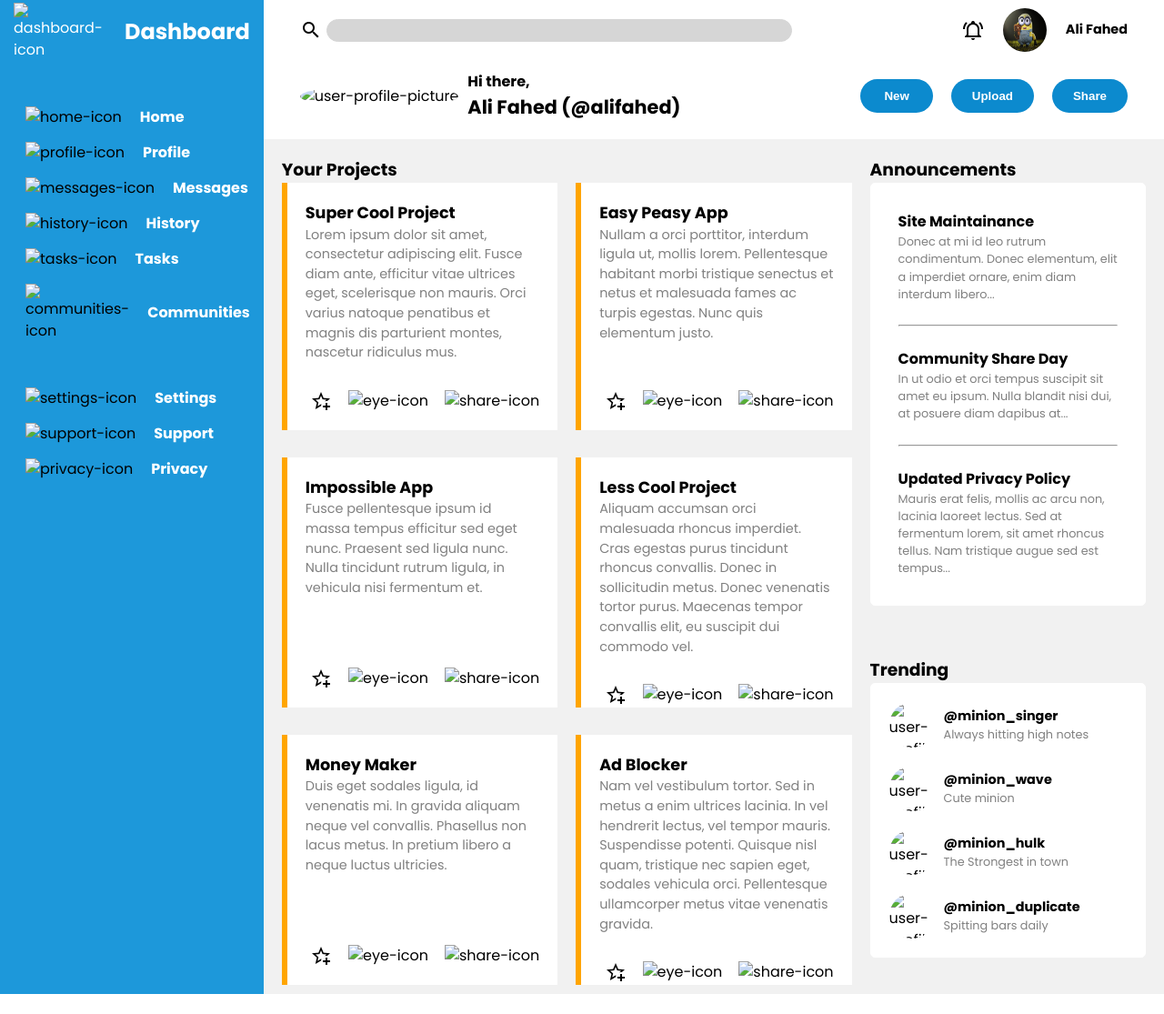
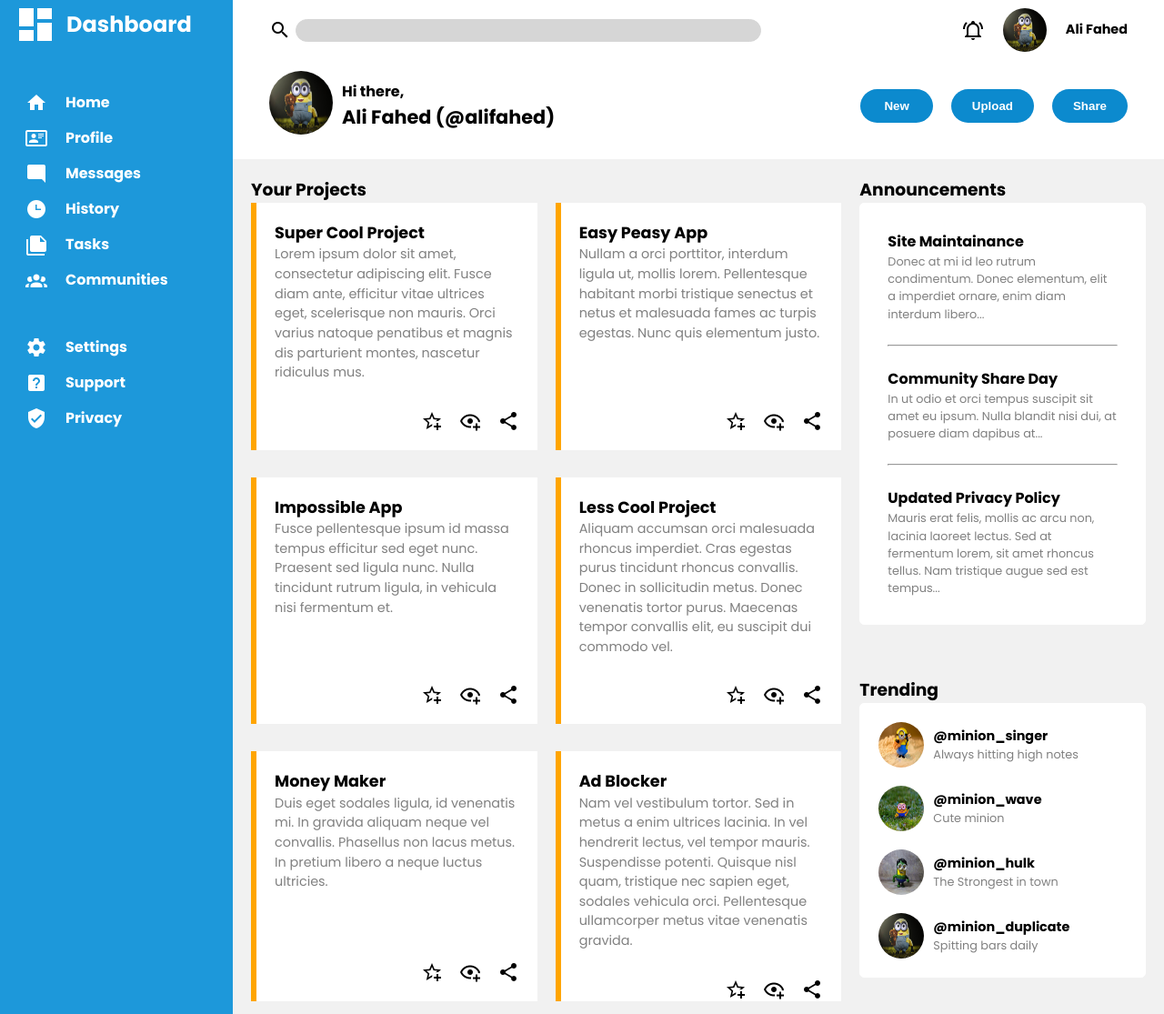
Before and after one commit to AliFahed/Admin-Dashboard, a plain HTML site: page index.html in a window 1280 px wide. Shown: the part 12-1127 px from the top of the page at 91% size. Before the commit the page ends 1105 px from the top, so only its background shows below. Drawn offline with Linux system fonts and the light colour scheme; the site is published under a folder, as on GitHub Pages, so addresses that start at the root find nothing.

Commit message:
Fix all images path

```diff
--- a/index.html
+++ b/index.html
@@ -36,7 +36,7 @@
             <div class="main-user-profile-picture">
               <img
                 class="user-main-profile-picture"
-                src="/images/minion-profile-picture.jpg"
+                src="./images/minion-profile-picture.jpg"
                 alt="user-profile-picture"
               />
             </div>
@@ -54,33 +54,33 @@
       </header>
       <aside class="sidebar">
         <div class="dashboard">
-          <img src="/images/dashboard-icon.png" alt="dashboard-icon" />
+          <img src="./images/dashboard-icon.png" alt="dashboard-icon" />
           <h1>Dashboard</h1>
         </div>
         <div class="home-section">
           <ul>
             <li>
-              <img src="/images/home-icon.png" alt="home-icon" />
+              <img src="./images/home-icon.png" alt="home-icon" />
               <a href="#">Home</a>
             </li>
             <li>
-              <img src="/images/profile-icon.png" alt="profile-icon" />
+              <img src="./images/profile-icon.png" alt="profile-icon" />
               <a href="#">Profile</a>
             </li>
             <li>
-              <img src="/images/messages-icon.png" alt="messages-icon" />
+              <img src="./images/messages-icon.png" alt="messages-icon" />
               <a href="#">Messages</a>
             </li>
             <li>
-              <img src="/images/history-icon.png" alt="history-icon" />
+              <img src="./images/history-icon.png" alt="history-icon" />
               <a href="#">History</a>
             </li>
             <li>
-              <img src="/images/tasks-icon.png" alt="tasks-icon" />
+              <img src="./images/tasks-icon.png" alt="tasks-icon" />
               <a href="#">Tasks</a>
             </li>
             <li>
-              <img src="/images/communities-icon.png" alt="communities-icon" />
+              <img src="./images/communities-icon.png" alt="communities-icon" />
               <a href="#">Communities</a>
             </li>
           </ul>
@@ -88,15 +88,15 @@
         <div class="settings-section">
           <ul>
             <li>
-              <img src="/images/settings-icon.png" alt="settings-icon" />
+              <img src="./images/settings-icon.png" alt="settings-icon" />
               <a href="#">Settings</a>
             </li>
             <li>
-              <img src="/images/support-icon.png" alt="support-icon" />
+              <img src="./images/support-icon.png" alt="support-icon" />
               <a href="#">Support</a>
             </li>
             <li>
-              <img src="/images/privacy-icon.png" alt="privacy-icon" />
+              <img src="./images/privacy-icon.png" alt="privacy-icon" />
               <a href="#">Privacy</a>
             </li>
           </ul>
@@ -117,9 +117,9 @@
                 </p>
               </div>
               <div class="interaction-buttons">
-                <img src="images/star-icon.png" alt="star-icon" />
-                <img src="/images/eye-icon.png" alt="eye-icon" />
-                <img src="/images/share-icon.png" alt="share-icon" />
+                <img src="./images/star-icon.png" alt="star-icon" />
+                <img src="./images/eye-icon.png" alt="eye-icon" />
+                <img src="./images/share-icon.png" alt="share-icon" />
               </div>
             </div>
             <div class="project-container">
@@ -132,9 +132,9 @@
                 </p>
               </div>
               <div class="interaction-buttons">
-                <img src="images/star-icon.png" alt="star-icon" />
-                <img src="/images/eye-icon.png" alt="eye-icon" />
-                <img src="/images/share-icon.png" alt="share-icon" />
+                <img src="./images/star-icon.png" alt="star-icon" />
+                <img src="./images/eye-icon.png" alt="eye-icon" />
+                <img src="./images/share-icon.png" alt="share-icon" />
               </div>
             </div>
             <div class="project-container">
@@ -147,9 +147,9 @@
                 </p>
               </div>
               <div class="interaction-buttons">
-                <img src="images/star-icon.png" alt="star-icon" />
-                <img src="/images/eye-icon.png" alt="eye-icon" />
-                <img src="/images/share-icon.png" alt="share-icon" />
+                <img src="./images/star-icon.png" alt="star-icon" />
+                <img src="./images/eye-icon.png" alt="eye-icon" />
+                <img src="./images/share-icon.png" alt="share-icon" />
               </div>
             </div>
             <div class="project-container">
@@ -163,9 +163,9 @@
                 </p>
               </div>
               <div class="interaction-buttons">
-                <img src="images/star-icon.png" alt="star-icon" />
-                <img src="/images/eye-icon.png" alt="eye-icon" />
-                <img src="/images/share-icon.png" alt="share-icon" />
+                <img src="./images/star-icon.png" alt="star-icon" />
+                <img src="./images/eye-icon.png" alt="eye-icon" />
+                <img src="./images/share-icon.png" alt="share-icon" />
               </div>
             </div>
             <div class="project-container">
@@ -178,9 +178,9 @@
                 </p>
               </div>
               <div class="interaction-buttons">
-                <img src="images/star-icon.png" alt="star-icon" />
-                <img src="/images/eye-icon.png" alt="eye-icon" />
-                <img src="/images/share-icon.png" alt="share-icon" />
+                <img src="./images/star-icon.png" alt="star-icon" />
+                <img src="./images/eye-icon.png" alt="eye-icon" />
+                <img src="./images/share-icon.png" alt="share-icon" />
               </div>
             </div>
             <div class="project-container">
@@ -195,9 +195,9 @@
                 </p>
               </div>
               <div class="interaction-buttons">
-                <img src="images/star-icon.png" alt="star-icon" />
-                <img src="/images/eye-icon.png" alt="eye-icon" />
-                <img src="/images/share-icon.png" alt="share-icon" />
+                <img src="./images/star-icon.png" alt="star-icon" />
+                <img src="./images/eye-icon.png" alt="eye-icon" />
+                <img src="./images/share-icon.png" alt="share-icon" />
               </div>
             </div>
           </div>
@@ -234,7 +234,7 @@
           <div class="trending-container">
             <div class="user-profile">
               <img
-                src="/images/minion-playing-guitar.jpg"
+                src="./images/minion-playing-guitar.jpg"
                 alt="user-profile-picture"
               />
               <div class="user-account">
@@ -244,7 +244,7 @@
             </div>
             <div class="user-profile">
               <img
-                src="/images/minion-on-garden.jpg"
+                src="./images/minion-on-garden.jpg"
                 alt="user-profile-picture"
               />
               <div class="user-account">
@@ -253,7 +253,7 @@
               </div>
             </div>
             <div class="user-profile">
-              <img src="/images/minion-hulk.jpg" alt="user-profile-picture" />
+              <img src="./images/minion-hulk.jpg" alt="user-profile-picture" />
               <div class="user-account">
                 <p class="user-name">@minion_hulk</p>
                 <p class="user-bio">The Strongest in town</p>
@@ -261,7 +261,7 @@
             </div>
             <div class="user-profile">
               <img
-                src="/images/minion-profile-picture.jpg"
+                src="./images/minion-profile-picture.jpg"
                 alt="user-profile-picture"
               />
               <div class="user-account">
```
